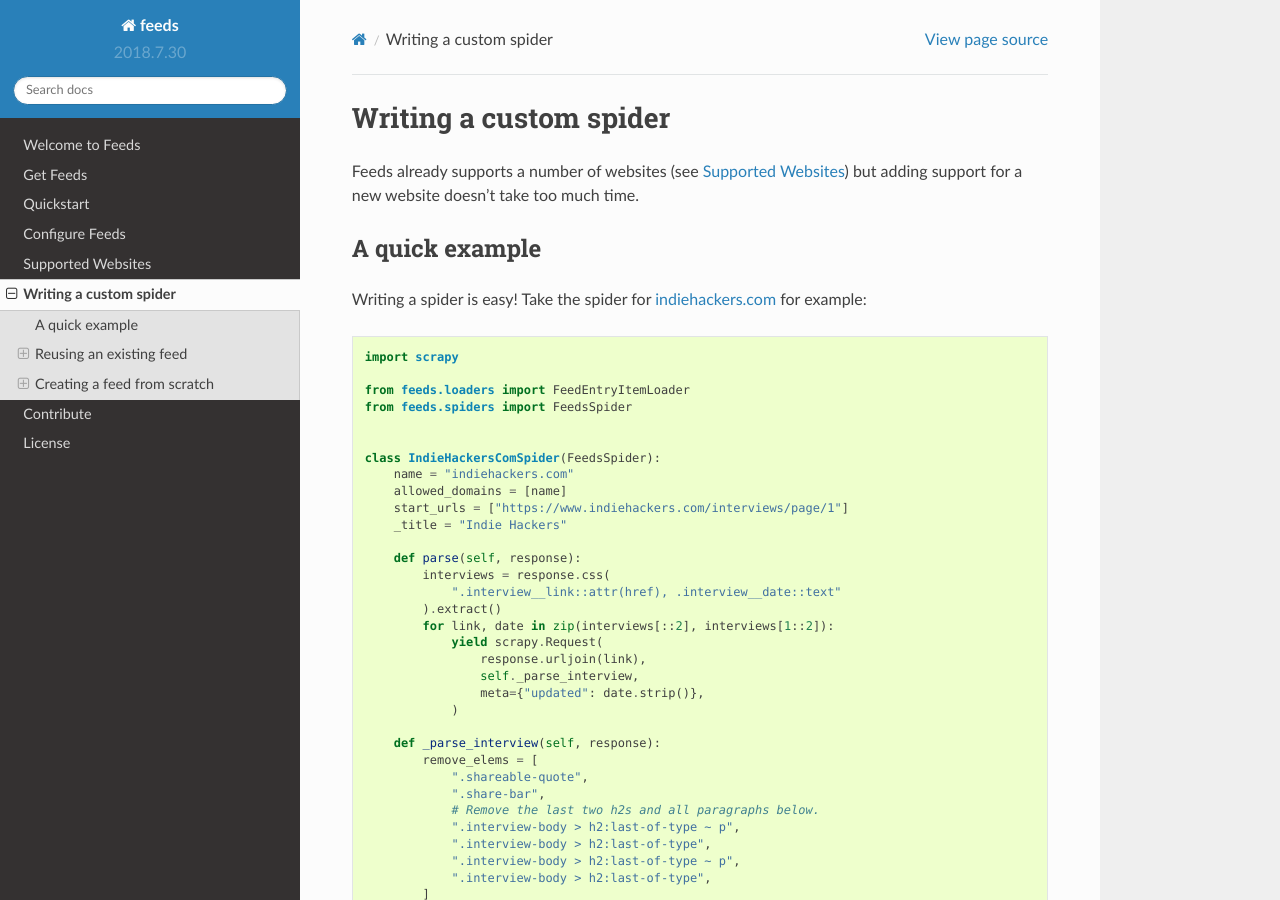
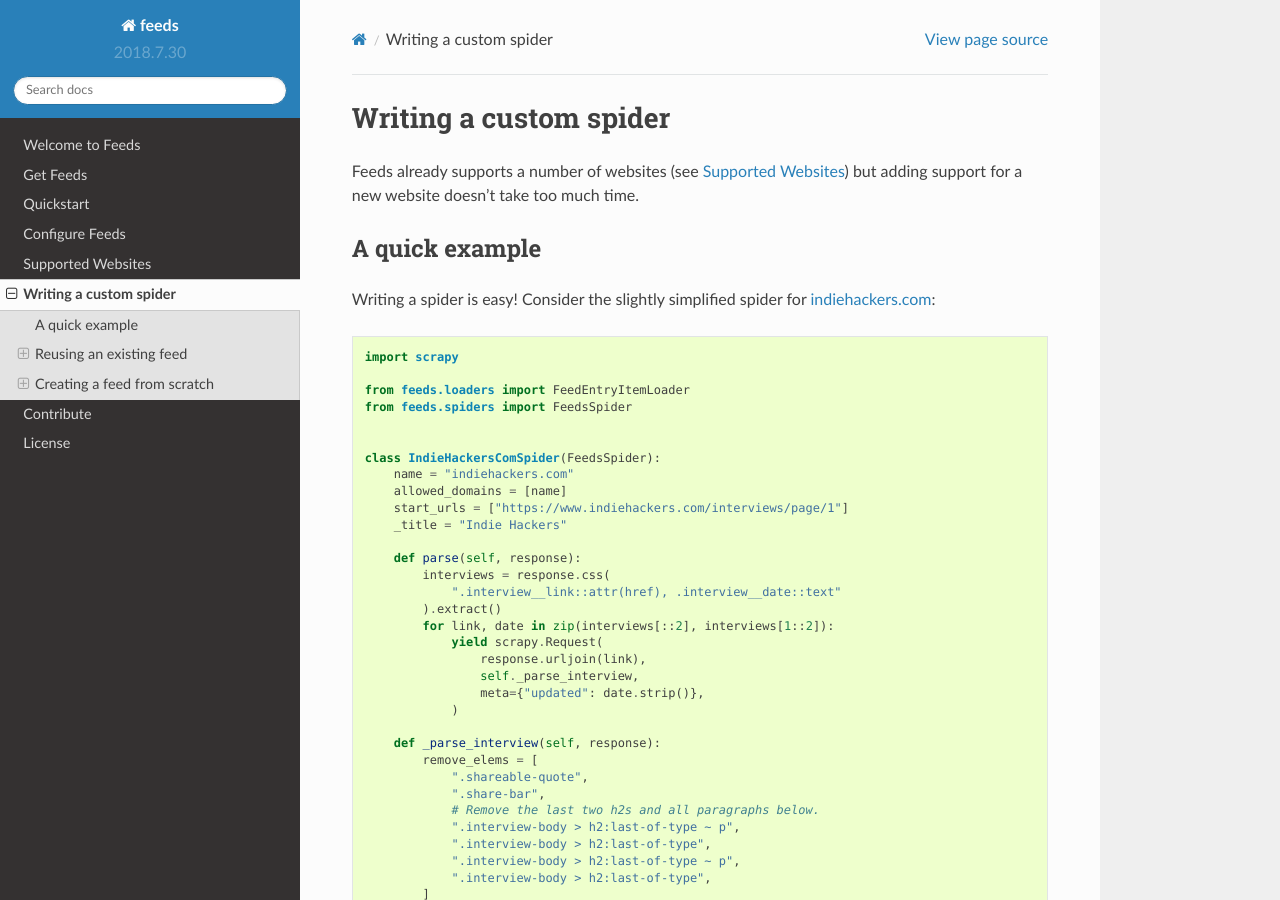
Before and after one commit to PyFeeds/PyFeeds, a Sphinx documentation site: the page built from docs/development.rst, in a window 1280 px wide and 900 px high. Built offline with Sphinx 7.4.7 and the Read the Docs theme 2.0.0, drawn with Linux system fonts in a browser that asks for light colours.

Commit message:
The example is a simplified version

```diff
--- a/docs/development.rst
+++ b/docs/development.rst
@@ -7,8 +7,8 @@
 
 A quick example
 ---------------
-Writing a spider is easy! Take the spider for :ref:`spider_indiehackers.com` for
-example:
+Writing a spider is easy! Consider the slightly simplified spider for
+:ref:`spider_indiehackers.com`:
 
 .. code-block:: python
 
```
